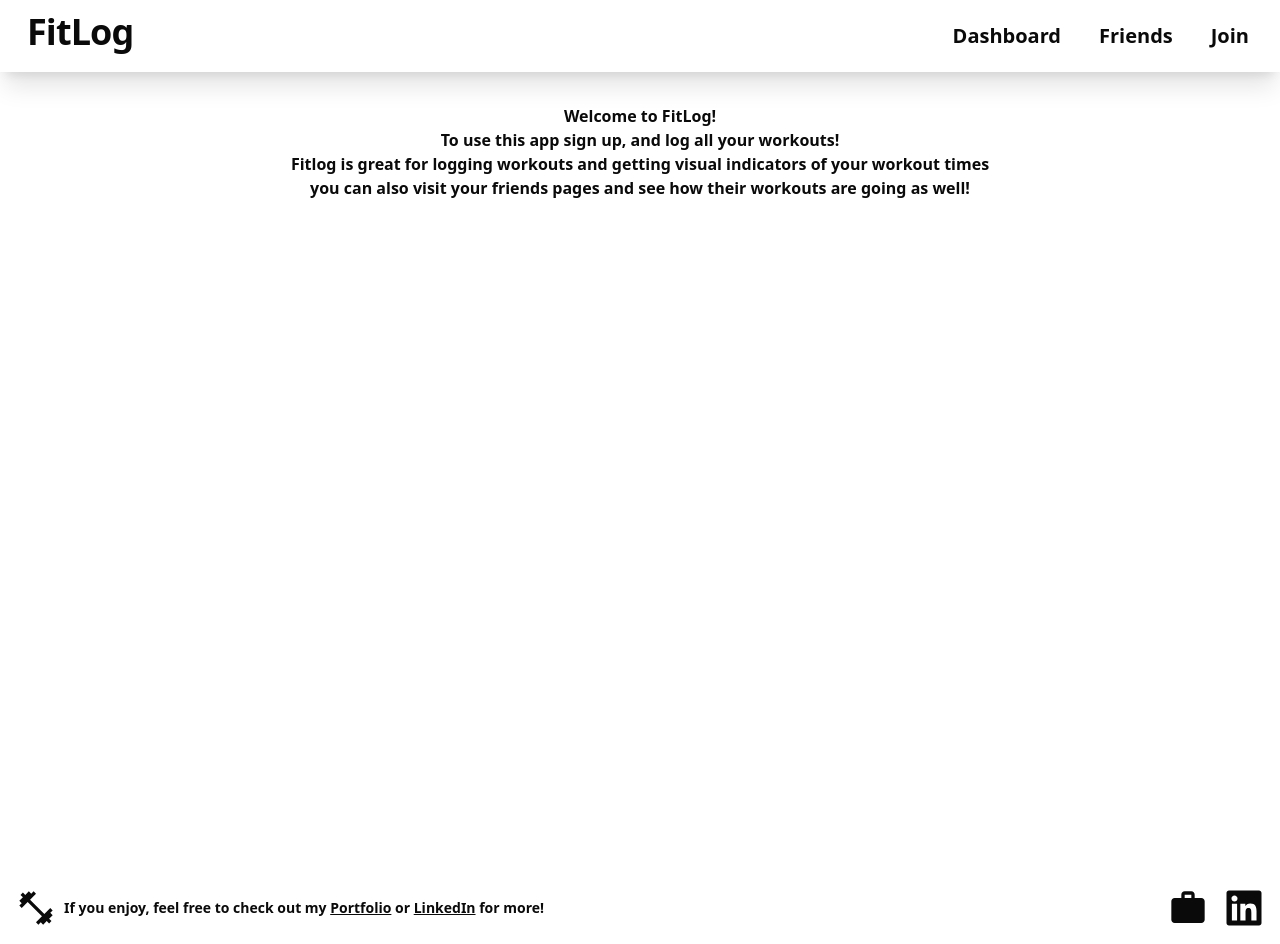
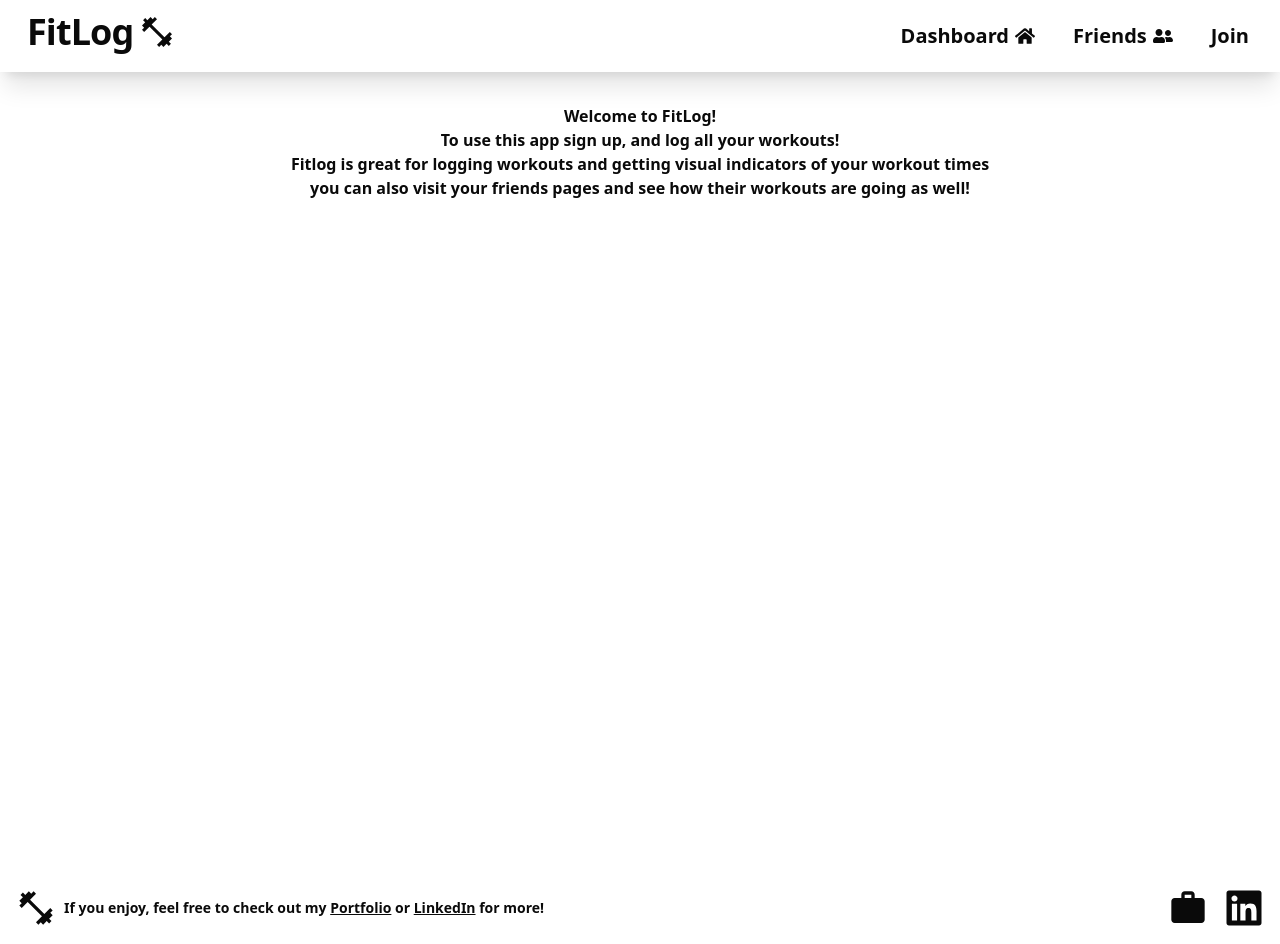
Before and after one commit to tyrucode/fitlog, a Next.js app: page / in a window 1280 px wide. Built offline with nearby package versions, Linux system fonts and the light colour scheme; no server answers.

Commit message:
feat: enhance Navbar component with icons for FitLog, Dashboard, and Friends

```diff
--- a/src/components/Navbar.tsx
+++ b/src/components/Navbar.tsx
@@ -2,6 +2,11 @@
 //context
 import supabase from '@/lib/supabase';
 import { useUser } from '@/context/UserContext';
+import { MdFitnessCenter } from "react-icons/md";
+import { FaHome } from "react-icons/fa";
+import { FaUserFriends } from "react-icons/fa";
+
+
 
 
 function Navbar() {
@@ -15,12 +20,12 @@ function Navbar() {
     return (
         <div className="navbar bg-white shadow-xl">
             <div className="flex-1">
-                <a className="btn btn-ghost text-4xl font-bold mb-2 tracking-tight" href="/">FitLog</a>
+                <a className="btn btn-ghost text-4xl font-bold mb-2 tracking-tight" href="/">FitLog <MdFitnessCenter /></a>
             </div>
             <div className="flex gap-2 ">
                 <ul className="menu menu-horizontal px-1 text-xl">
-                    <li><a href="/diary" className="btn btn-ghost text-xl">Dashboard</a></li>
-                    <li><a className="btn btn-ghost text-xl">Friends</a></li>
+                    <li><a href="/diary" className="btn btn-ghost text-xl">Dashboard <FaHome /></a></li>
+                    <li><a className="btn btn-ghost text-xl">Friends <FaUserFriends /></a></li>
                     {!user && (
                         <li><a className="btn btn-ghost text-xl" href="/auth/signup">Join</a></li>
                     )}
```
